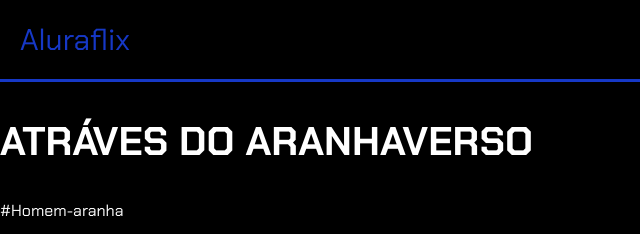
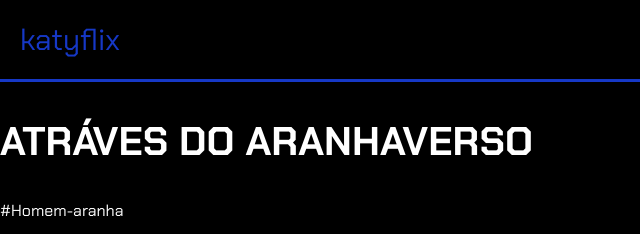
Before and after one commit to KatyFaria/katyflix, a plain HTML site: page index.html in a window 1280 px wide. Shown: the top 234 px of the page, 0-640 px from the left. Drawn offline with Linux system fonts and the light colour scheme; grey boxes are pictures that could not be loaded.

Commit message:
mudando Aluraflix para katyflix

```diff
--- a/index.html
+++ b/index.html
@@ -4,12 +4,12 @@
         <link rel="stylesheet" href="styles.css" /><link rel="preconnect" href="https://fonts.googleapis.com">
         <link rel="preconnect" href="https://fonts.gstatic.com" crossorigin>
         <link href="https://fonts.googleapis.com/css2?family=Chakra+Petch:ital,wght@0,300;0,400;0,500;0,600;0,700;1,300;1,400;1,500;1,600;1,700&display=swap" rel="stylesheet">
-        <title>Aluraflix</title>
+        <title>katyflix</title>
     </head>
 
     <body>
 
-        <header>Aluraflix</header>
+        <header>katyflix</header>
 
         <section>
             <div class="chamada-texto">
```
